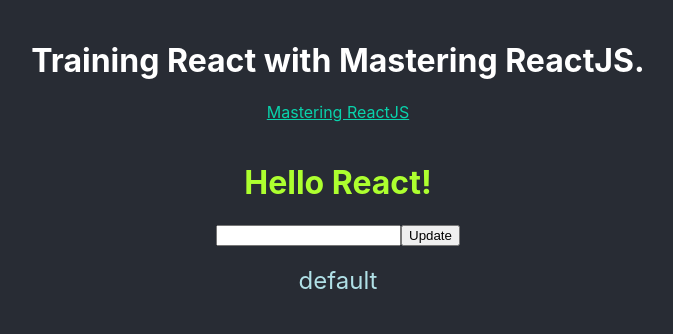
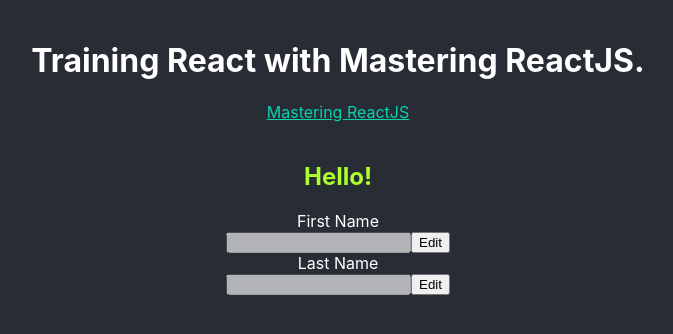
Before and after one commit to dandgerson/masterting-react, a React (Create React App) app: page / in a window 1280 px wide. Shown: the top 334 px of the page, without its empty margins (302-975 px from the left). Built offline with nearby package versions, Linux system fonts and the light colour scheme.

Commit message:
Composing components with behavior

```diff
--- a/src/components/HelloMessage.js
+++ b/src/components/HelloMessage.js
@@ -1,22 +1,14 @@
 import React from 'react'
 import PropTypes from 'prop-types'
 
-const HelloMessage = ({ message, ...props}) => {
-  return (
-    <div>
-      <div style={{color: 'greenyellow'}}>
-        {message}
-      </div>
-    </div>
-  )
-}
+const HelloMessage = ({ message }) => (
+  <h2 style={{color: 'greenyellow'}}>
+    {message}
+  </h2>
+)
 
 export default HelloMessage
 
-HelloMessage.defaultProps = {
-  message: 'I\'m default message. Hello! =)'
+HelloMessage.propTypes = {
+  message: PropTypes.string.isRequired,
 }
-
-HelloMessage.propTypes = {
-  message: PropTypes.string,
-}
--- a/src/components/HelloReact.js
+++ b/src/components/HelloReact.js
@@ -1,34 +1,39 @@
 import React, { useState } from 'react'
 
 import HelloMessage from './HelloMessage'
+import TextBox from './TextBox'
 
 const HelloReact = () => {
-  const [ state, setState ] = useState({ message: 'default' })
-  let $input = null
-  const updateMessage = () => {
-    console.log('updateMessage')
-    setState({ message: $input.value })
-  }
+  const [ firstName, setFirstName ] = useState('')
+  const [ lastName, setLastName ] = useState('')
+  const update = (state, value) => {
+    console.log('update')
+    switch (state) {
+      case 'firstName': {
+        setFirstName(value)
+        break;
+      }
+      case 'lastName': {
+        setLastName(value)
+        break;
+      }
+      default: console.error('Incorrect state type')
+      }
+    }
+    const message = `Hello${firstName ? ' ' + firstName: ''}${lastName ? ' ' + lastName: ''}!`
   return (
     <div>
-      <h1>
-        <HelloMessage message='Hello React!' />
-      </h1>
-      <input
-        type="text"
-        ref={elem => ($input = elem)}
-        />
-      <button
-        onClick={updateMessage}>
-        Update
-      </button>
-      <div
-        style={{
-          paddingTop: '20px',
-          fontSize: '1.5rem',
-          color: 'powderblue',
-        }}
-      >{state.message}</div>
+      <HelloMessage
+        message={message}
+      />
+      <TextBox
+        label='First Name'
+        update={update.bind(null, 'firstName')}
+      />
+      <TextBox
+        label='Last Name'
+        update={update.bind(null, 'lastName')}
+      />
     </div>
   )
 }
--- /dev/null
+++ b/src/components/TextBox.js
@@ -0,0 +1,28 @@
+import React, { useState } from 'react'
+
+const TextBox = ({ label, ...props}) => {
+  const [ editing, setEditing ] = useState(false)
+  let $messageBox = null
+  const update = () => {
+    props.update($messageBox.value)
+    setEditing(false)
+  }
+  const edit = () => setEditing(true)
+  return (
+    <div>
+      {label}<br />
+      <input
+        type="text"
+        ref={elem => ($messageBox = elem)}
+        disabled={!editing}
+      />
+      <button
+        type='button'
+        onClick={editing ? update : edit}>
+        {editing ? 'Update' : 'Edit'}
+      </button>
+    </div>
+  )
+}
+
+export default TextBox
```
